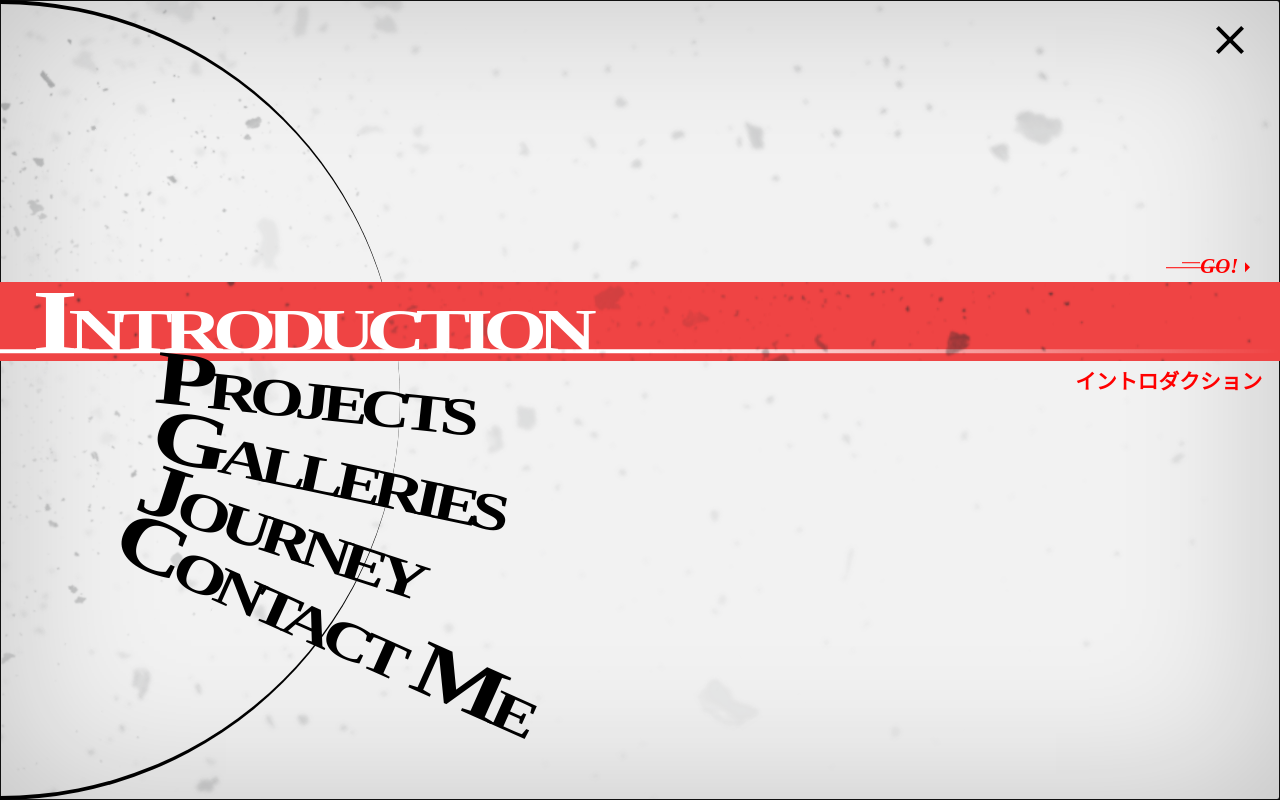
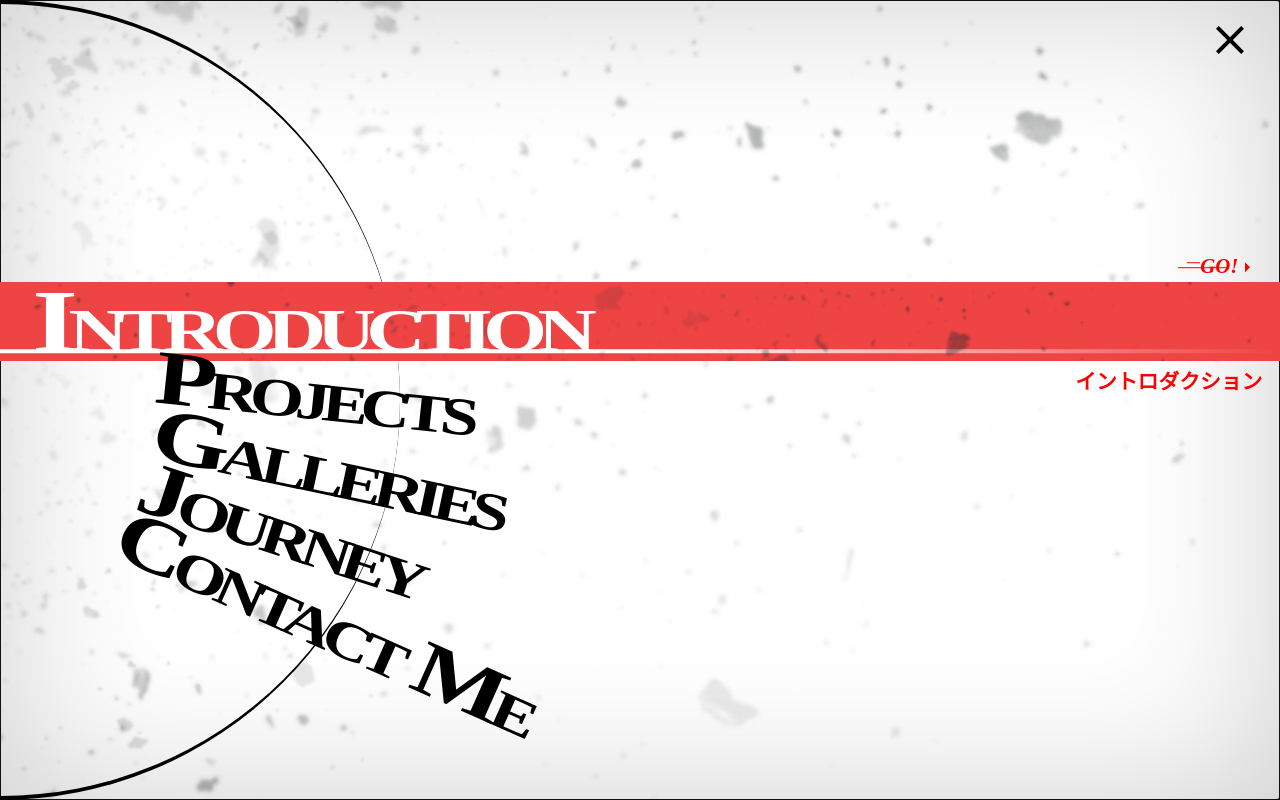
Before and after one commit to lluuvvii/my-personal-web-nextjs, a Next.js app: page /menutest in a window 1280 px wide. Built offline with nearby package versions, Linux system fonts and the light colour scheme.

Commit message:
update animation & bg color

```diff
--- a/src/app/components/selectMenu/Menus.tsx
+++ b/src/app/components/selectMenu/Menus.tsx
@@ -38,12 +38,20 @@ export default function SelectMenu() {
         ref={menuRef}
         tabIndex={0}
         onKeyDown={handleKeyDown}
-        sx={{ overflow: 'hidden', height: '100dvh', width: '100vw', backgroundColor: '#f2f2f2', boxShadow: '0 0 10rem rgba(0, 0, 0, 0.2) inset' }}>
+        sx={{ overflow: 'hidden', height: '100dvh', width: '100vw', backgroundColor: 'white', boxShadow: '0 0 10rem rgba(0, 0, 0, 0.2) inset' }}>
         <Box
           component={motion.div}
-          initial={{ opacity: 0.5, scale: 0.7 }}
-          animate={{ rotate: -360 }}
-          transition={{ repeat: Infinity, duration: 30, ease: 'linear' }}
+          initial={{ opacity: 0, scale: 1.2 }}
+          animate={{ rotate: -360, opacity: 0.5 }}
+          transition={{
+            opacity: {
+              duration: 4,
+              repeat: Infinity,
+              repeatType: 'reverse',
+              ease: 'easeInOut',
+            },
+            rotate: { repeat: Infinity, duration: 30, ease: 'linear' }
+          }}
           sx={{
             position: 'fixed',
             top: '50%',
@@ -58,9 +66,17 @@ export default function SelectMenu() {
         </Box>
         <Box
           component={motion.div}
-          initial={{ scale: 2, opacity: 0.3 }}
-          animate={{ rotate: -360 }}
-          transition={{ repeat: Infinity, duration: 60, ease: 'linear' }}
+          initial={{ scale: 2, opacity: 0 }}
+          animate={{ rotate: -360, opacity: 0.7 }}
+          transition={{
+            opacity: {
+              duration: 7,
+              repeat: Infinity,
+              repeatType: 'reverse',
+              ease: 'easeInOut',
+            },
+            rotate: { repeat: Infinity, duration: 60, ease: 'linear' }
+          }}
           sx={{
             position: 'fixed',
             top: '50%',
@@ -218,11 +234,12 @@ export default function SelectMenu() {
                     </Box>
                     <Box
                       component={motion.div}
-                      initial={{ opacity: 0, x: '100%' }}
+                      initial={{ opacity: 0, x: '-100%' }}
                       animate={{ opacity: 1, x: '0%' }}
                       transition={{
-                        ease: 'easeInOut',
-                        duration: 0.2,
+                        type: 'spring',
+                        stiffness: 500,
+                        damping: 50,
                         delay: 0.1
                       }}
                       sx={{
@@ -245,8 +262,28 @@ export default function SelectMenu() {
                           fontStyle: 'italic',
                           color: 'red',
                         }}>
-                        <Box sx={{ position: 'absolute', backgroundColor: 'red', height: '1.5%', width: '100%', top: '55%', right: '55%' }} />
-                        <Box sx={{ position: 'absolute', backgroundColor: 'red', height: '1.5%', width: '30%', top: '40%', right: '100%' }} />
+                        <Box
+                          component={motion.div}
+                          initial={{ height: '1.5%', width: '80%' }}
+                          animate={{ width: '100%' }}
+                          transition={{
+                            duration: 0.4,
+                            repeat: Infinity,
+                            repeatType: 'reverse',
+                            ease: 'easeInOut',
+                          }}
+                          sx={{ position: 'absolute', backgroundColor: 'red', top: '55%', right: '55%' }} />
+                        <Box
+                          component={motion.div}
+                          initial={{ height: '1.5%', width: '30%', }}
+                          animate={{ width: '10%' }}
+                          transition={{
+                            duration: 0.5,
+                            repeat: Infinity,
+                            repeatType: 'reverse',
+                            ease: 'easeInOut',
+                          }}
+                          sx={{ position: 'absolute', backgroundColor: 'red', top: '40%', right: '100%' }} />
                         GO!
                         <ArrowRight
                           sx={{
@@ -260,12 +297,13 @@ export default function SelectMenu() {
                     </Box>
                     <Box
                       component={motion.div}
-                      initial={{ opacity: 0, x: '100%' }}
+                      initial={{ opacity: 0, x: '-100%' }}
                       animate={{ opacity: 1, x: '0%' }}
                       transition={{
-                        ease: 'easeInOut',
-                        duration: 0.2,
-                        delay: 0.1
+                        type: 'spring',
+                        stiffness: 500,
+                        damping: 50,
+                        delay: 0.15
                       }}
                       sx={{
                         position: 'absolute',
```
